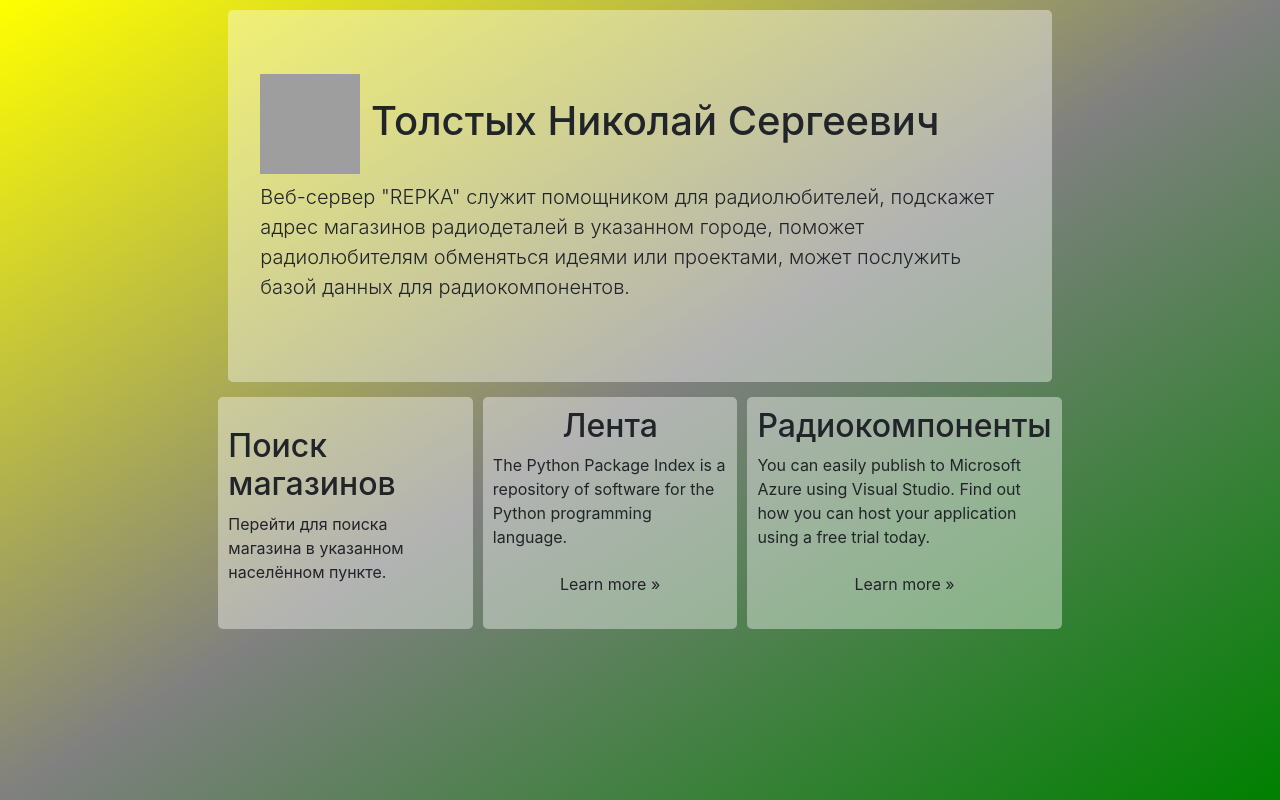
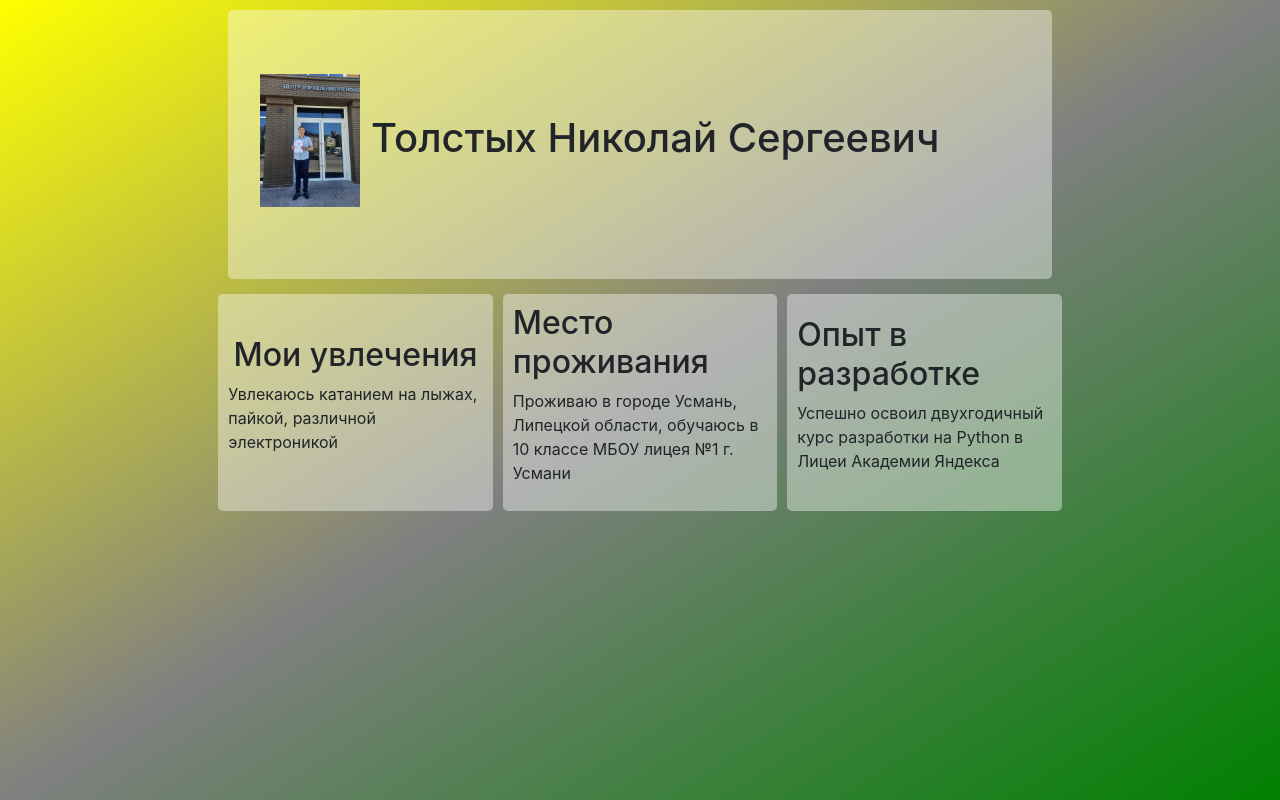
Before and after one commit to TheKolaysik/Django-one, a Django app: page / in a window 1280 px wide. Run offline with Django 3.2, Linux system fonts and the light colour scheme; some libraries are stand-ins or nearby versions; grey boxes are pictures that could not be loaded.

Commit message:
Version 1.2

```diff
--- a/django_one/app/static/app/content/site.css
+++ b/django_one/app/static/app/content/site.css
@@ -5,19 +5,6 @@ body {
     background: linear-gradient(to bottom right, yellow, grey, green);
     background-attachment: fixed;
 }
-
-
-
-@keyframes fix {
-    0% {
-        transform: translateY(-200%);
-    }
-
-    100% {
-        transform: translateY(0);
-    }
-}
-
 
 .nav-link {
     color: white;
@@ -28,17 +15,6 @@ body {
      color: yellow;
  }
 
-
-
-
-
-
-.container {
-    margin-left: 0;
-    margin-right: 0;
-    justify-items: center;
-}
-
 .home-info {
     background-color: aqua;
     margin-bottom: 10px;
@@ -47,10 +23,8 @@ body {
 
 .Absolute-Center {
     margin: auto;
+    margin-top: 10px;
     position: absolute;
-    overflow: auto;
-    top: 0;
-    bottom: 0;
     left: 0;
     right: 0;
 }
@@ -67,7 +41,6 @@ body {
 .body-content {
     padding-left: 15px;
     padding-right: 15px;
-    margin-top: 10px;
 }
 
 .col-md {
--- a/django_one/app/templates/index.html
+++ b/django_one/app/templates/index.html
@@ -4,31 +4,24 @@
 
 <div class="jumbotron home-info">
     {% load static %}
-    <h1><img src="{% static 'app/images/logo.png' %}" class="d-inline-block align-center" alt="Картинка репки" width="100" height="100"> Толстых Николай Сергеевич</h1>
+    <h1><img src="{% static 'app/images/logo1.jpeg' %}" class="d-inline-block align-center" alt="Картинка репки" width="100"> Толстых Николай Сергеевич</h1>
 
-    <p class="lead">
-        Веб-сервер "REPKA" служит помощником для радиолюбителей, подскажет адрес магазинов радиодеталей в
-        указанном городе, поможет радиолюбителям обменяться идеями или проектами, может послужить базой данных для
-        радиокомпонентов.
-    </p>
 </div>
 
 <div class="row">
     <div class="col-md">
-        <h2>Поиск магазинов</h2>
+        <h2>Мои увлечения</h2>
         <p>
-            Перейти для поиска магазина в указанном населённом пункте.
+            Увлекаюсь катанием на лыжах, пайкой, различной электроникой
         </p>
     </div>
     <div class="col-md">
-        <h2>Лента</h2>
-        <p>The Python Package Index is a repository of software for the Python programming language.</p>
-        <p><a class="btn btn-default" href="https://pypi.org/">Learn more &raquo;</a></p>
+        <h2>Место проживания</h2>
+        <p>Проживаю в городе Усмань, Липецкой области, обучаюсь в 10 классе МБОУ лицея №1 г. Усмани</p>
     </div>
     <div class="col-md">
-        <h2>Радиокомпоненты</h2>
-        <p>You can easily publish to Microsoft Azure using Visual Studio. Find out how you can host your application using a free trial today.</p>
-        <p><a class="btn btn-default" href="http://azure.microsoft.com">Learn more &raquo;</a></p>
+        <h2>Опыт в разработке</h2>
+        <p>Успешно освоил двухгодичный курс разработки на Python в Лицеи Академии Яндекса</p>
     </div>
 </div>
 
```
Also changed, not shown: README.md (added).
